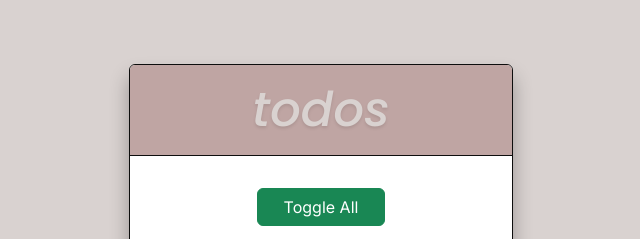
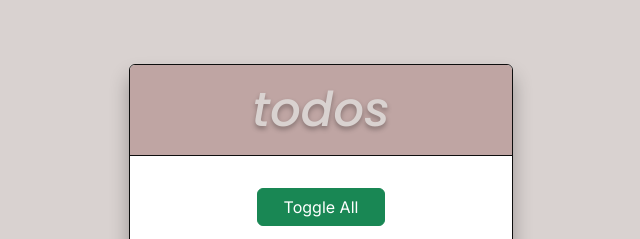
Before and after one commit to spencerjstewart/todos, a website built with webpack: page index.html in a window 1280 px wide. Shown: the top 239 px of the page, 319-959 px from the left. Built offline with nearby package versions, Linux system fonts and the light colour scheme.

Commit message:
style: make text-shadow of header more intense

```diff
--- a/css/styles.css
+++ b/css/styles.css
@@ -34,7 +34,7 @@ body {
   font-size: 3rem;
   font-family: "Poppins", sans-serif;
   font-style: italic;
-  text-shadow: 0 0.1rem 0.2rem rgba(0, 0, 0, 0.1);
+  text-shadow: 0 0.2rem 0.3rem rgba(0, 0, 0, 0.3);
 }
 
 .display-todos-btn {
```
